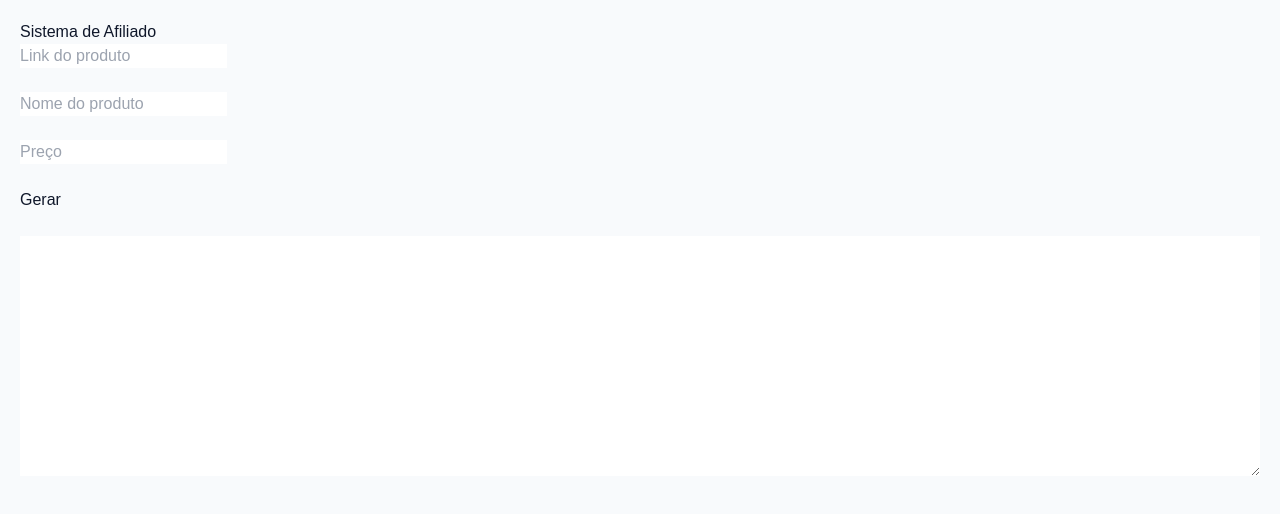
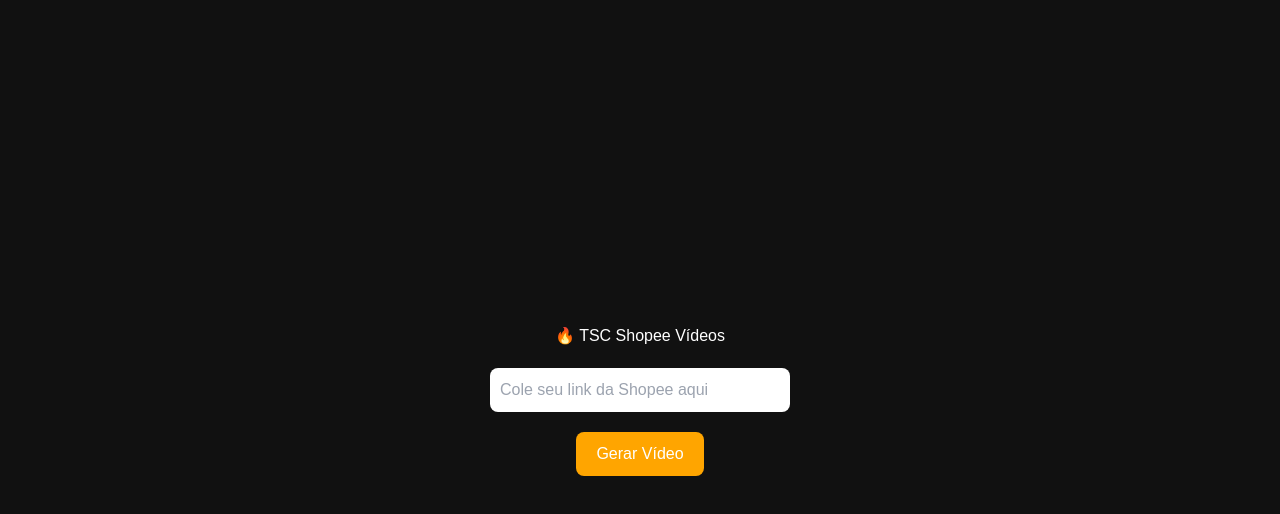
Before and after one commit to thiagoscalumby-boop/shopee-site, a Next.js app: page / in a window 1280 px wide. Shown: the top 514 px of the page. Built offline with nearby package versions, Linux system fonts and the light colour scheme.

Commit message:
Update page.tsx

```diff
--- a/app/page.tsx
+++ b/app/page.tsx
@@ -1,62 +1,51 @@
-"use client";
+'use client'
+
 import { useState } from "react";
 
-export default function Page() {
+export default function Home() {
   const [link, setLink] = useState("");
-  const [titulo, setTitulo] = useState("");
-  const [preco, setPreco] = useState("");
-  const [resultado, setResultado] = useState("");
 
-  function gerar() {
-    const texto = `🔥 ${titulo}
-
-💰 Apenas ${preco}
-
-Produto top que vale muito a pena!
-
-👉 Compre agora:
-${link}
-
-#oferta #promoção #shopee #achadinhos`;
-
-    setResultado(texto);
-  }
+  const gerarVideo = () => {
+    alert("Em breve o sistema vai gerar vídeo automático para: " + link);
+  };
 
   return (
-    <div style={{ padding: 20 }}>
-      <h1>Sistema de Afiliado</h1>
+    <div style={{
+      display: "flex",
+      flexDirection: "column",
+      alignItems: "center",
+      justifyContent: "center",
+      height: "100vh",
+      background: "#111",
+      color: "#fff"
+    }}>
+      <h1>🔥 TSC Shopee Vídeos</h1>
 
       <input
-        placeholder="Link do produto"
+        type="text"
+        placeholder="Cole seu link da Shopee aqui"
         value={link}
         onChange={(e) => setLink(e.target.value)}
+        style={{
+          padding: "10px",
+          width: "300px",
+          marginTop: "20px",
+          borderRadius: "8px"
+        }}
       />
-      <br /><br />
 
-      <input
-        placeholder="Nome do produto"
-        value={titulo}
-        onChange={(e) => setTitulo(e.target.value)}
-      />
-      <br /><br />
-
-      <input
-        placeholder="Preço"
-        value={preco}
-        onChange={(e) => setPreco(e.target.value)}
-      />
-      <br /><br />
-
-      <button onClick={gerar}>Gerar</button>
-
-      <br /><br />
-
-      <textarea
-        value={resultado}
-        readOnly
-        rows={10}
-        style={{ width: "100%" }}
-      />
+      <button
+        onClick={gerarVideo}
+        style={{
+          marginTop: "20px",
+          padding: "10px 20px",
+          borderRadius: "8px",
+          background: "orange",
+          border: "none"
+        }}
+      >
+        Gerar Vídeo
+      </button>
     </div>
   );
 }
```
